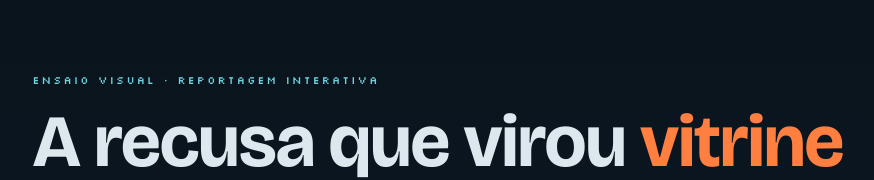
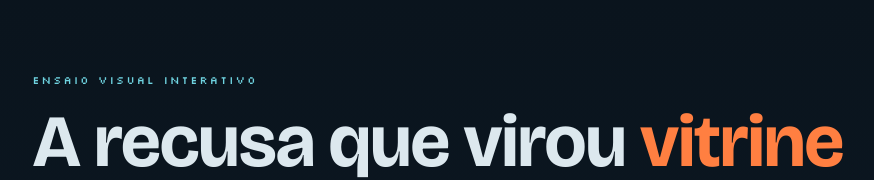
Before and after one commit to cintiavtrn/retrotech, a plain HTML site: page index.html in a window 1280 px wide. Shown: the top 180 px of the page, without its empty margins (57-931 px from the left). Drawn offline with nearby package versions, Linux system fonts and the light colour scheme; a web font is replaced by a local one.

Commit message:
Update index.html

```diff
--- a/index.html
+++ b/index.html
@@ -407,7 +407,7 @@ footer p{color:#9db0bc;max-width:72em;font-size:.86rem}
 </svg>
 
 <div id="landing">
-  <div class="eyebrow">Ensaio visual · reportagem interativa</div>
+  <div class="eyebrow">Ensaio visual interativo</div>
   <h1>A recusa que virou <em>vitrine</em></h1>
   <p class="thesis">Uma geração inteira trocou o smartphone por câmera analógica, disco de vinil e camisa de time extinto. <b>O motivo é</b>cansaço de um sistema desenhado para nunca soltar a atenção. E o mesmo mercado que causou esse cansaço já aprendeu a vendê-lo de volta.</p>
   <div class="howbox">
```
